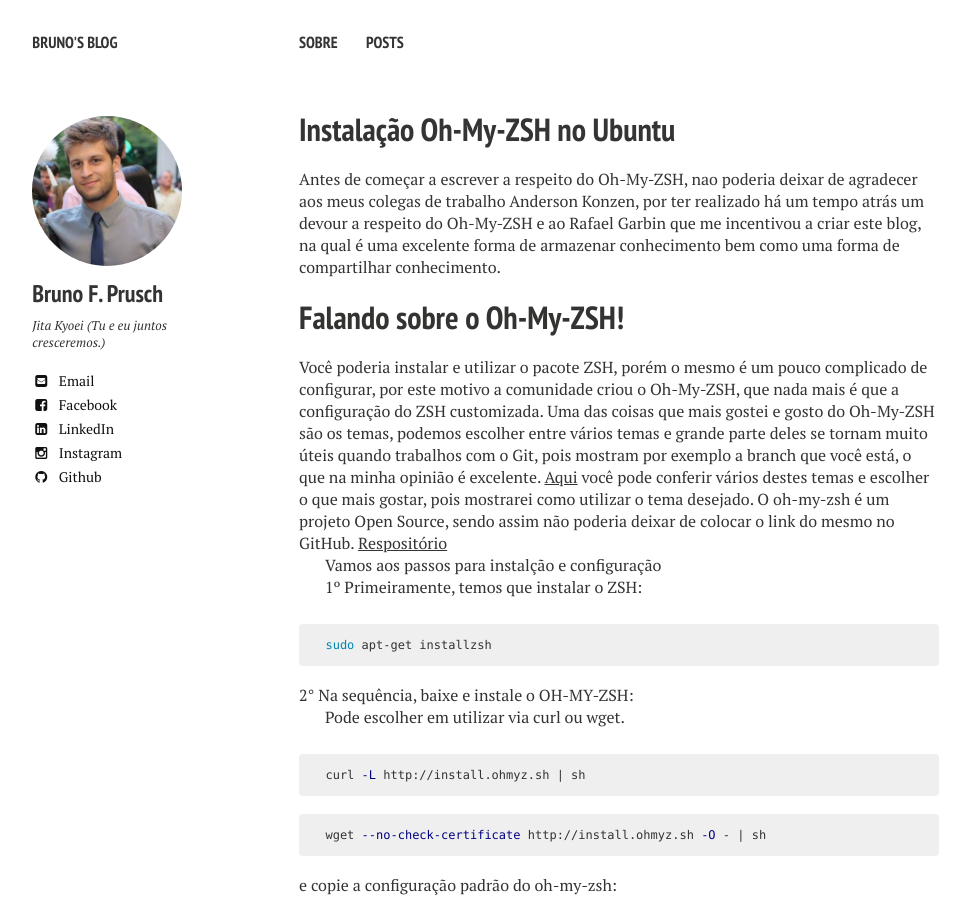
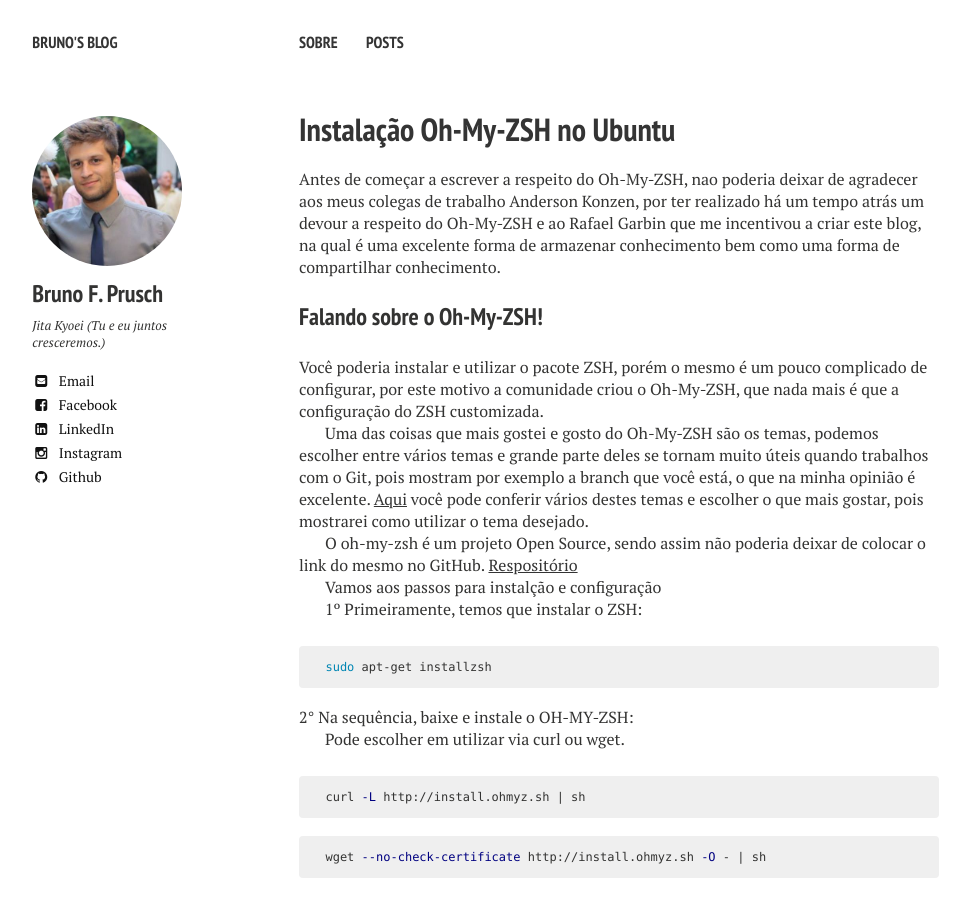
Before and after one commit to brunofprusch/brunofprusch.github.io, a Jekyll site: the page built from _posts/2016-04-22-Instalacao-Oh-My-ZSH-Ubuntu.md, in a window 1280 px wide and 900 px high. Shown: the whole window, without its empty margins (21-991 px from the left). Built offline with Jekyll 4.4.1, drawn with Linux system fonts in a browser that asks for light colours; nearby versions of some CDN libraries; comment, search, counter and statistics services are not loaded.

```diff
--- a/_posts/2016-04-22-Instalacao-Oh-My-ZSH-Ubuntu.md
+++ b/_posts/2016-04-22-Instalacao-Oh-My-ZSH-Ubuntu.md
@@ -10,13 +10,14 @@ comments: true
 Antes de começar a escrever a respeito do Oh-My-ZSH, nao poderia deixar de agradecer aos meus colegas de trabalho Anderson Konzen, por ter realizado há um tempo atrás um devour a respeito do Oh-My-ZSH e ao Rafael Garbin que me incentivou a criar este blog, na qual é uma excelente forma de armazenar conhecimento bem como uma forma de compartilhar conhecimento.
 
 
-# Falando sobre o Oh-My-ZSH!
+### Falando sobre o Oh-My-ZSH!
 
 
 Você poderia instalar e utilizar o pacote ZSH, porém o mesmo é um pouco complicado de configurar, por este motivo a comunidade criou o Oh-My-ZSH, que nada mais é que a configuração do ZSH customizada.
+
 Uma das coisas que mais gostei e gosto do Oh-My-ZSH são os temas, podemos escolher entre vários temas e grande parte deles se tornam muito úteis quando trabalhos com o Git, pois mostram por exemplo a branch que você está, o que na minha opinião é excelente. [Aqui](https://github.com/robbyrussell/oh-my-zsh/wiki/themes) você pode conferir vários destes temas e escolher o que mais gostar, pois mostrarei como utilizar o tema desejado.
+
 O oh-my-zsh é um projeto Open Source, sendo assim não poderia deixar de colocar o link do mesmo no GitHub. [Respositório](https://github.com/robbyrussell/oh-my-zsh)
-
 
 Vamos aos passos para instalção e configuração
 
```
